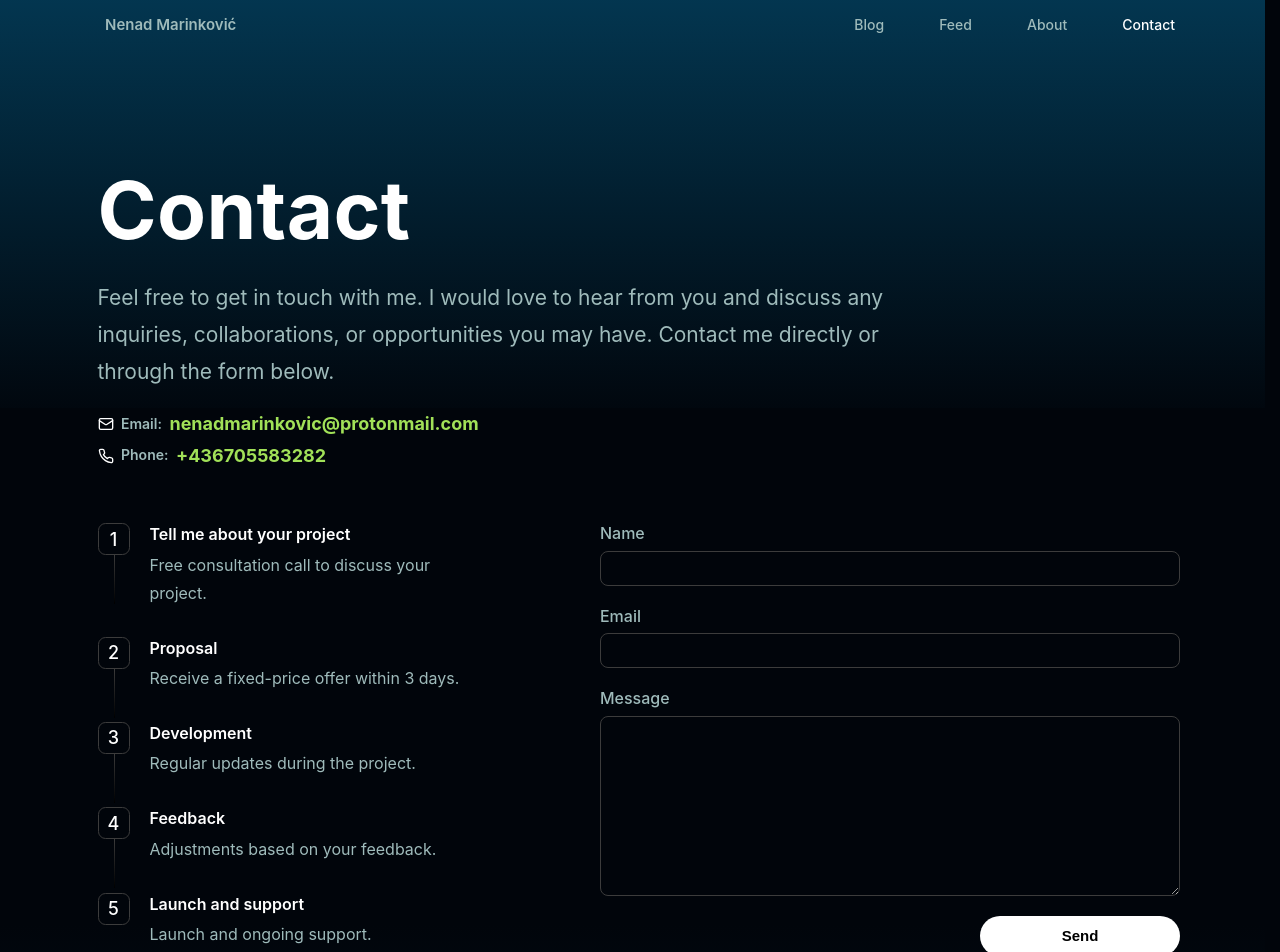
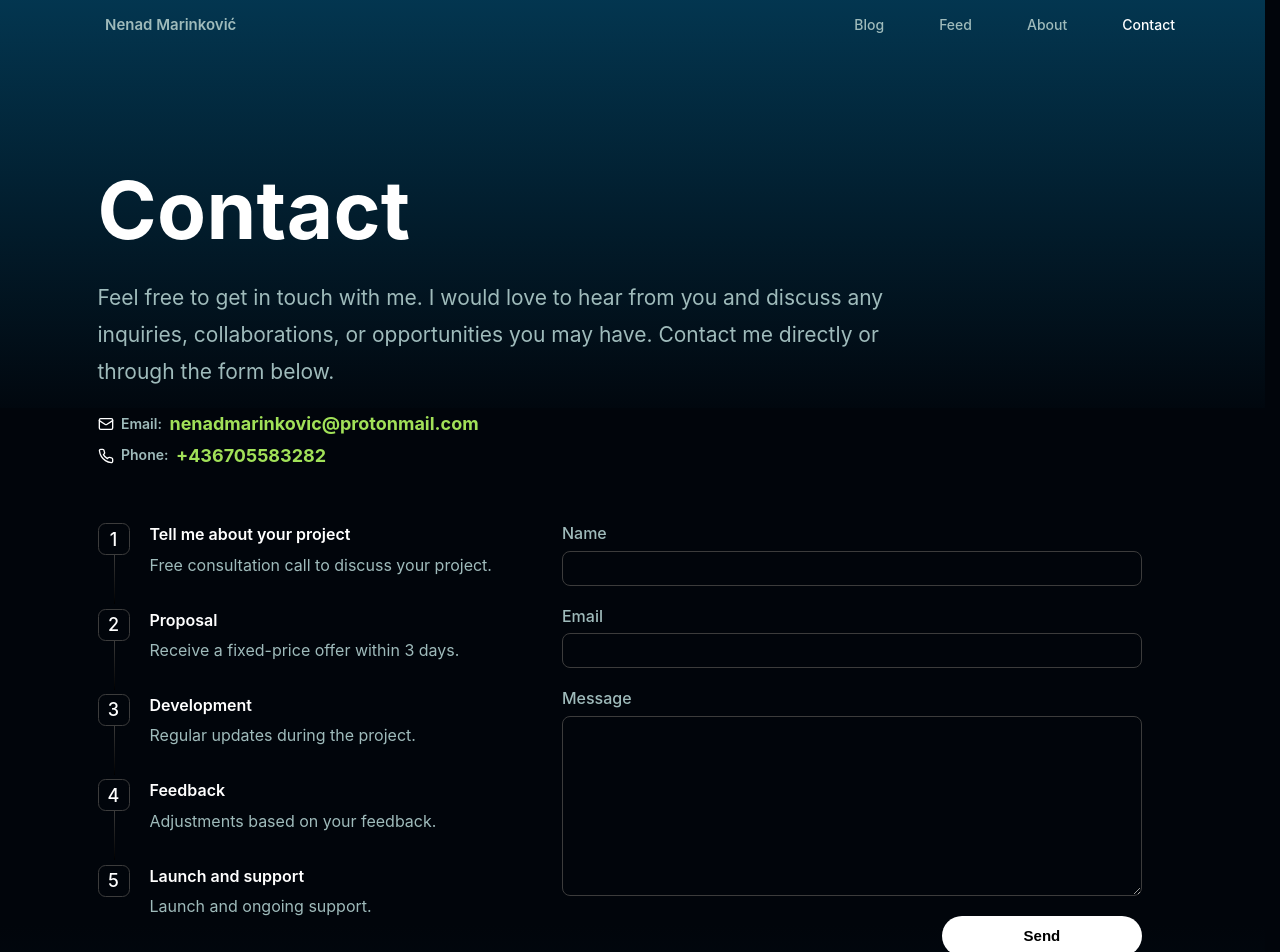
Before and after one commit to nenadmarinkovic/home, a Next.js app: page /contact in a window 1280 px wide. Shown: the top 952 px of the page. Built offline with nearby package versions, Linux system fonts and the light colour scheme; no server answers.

Commit message:
fix layout on about and contact

```diff
--- a/app/about/page.tsx
+++ b/app/about/page.tsx
@@ -20,7 +20,7 @@ export default function About() {
         />
         <section className={styles.contentContainer}>
           <Container>
-            <div className={styles.contentFlex}>
+            <div className={styles.aboutFlex}>
               <div className={styles.contentList}>
                 <div className={styles.photoContainer}>
                   <Image
--- a/app/contact/page.tsx
+++ b/app/contact/page.tsx
@@ -75,7 +75,7 @@ export default function Contact() {
                 </a>
               </span>
             </div>
-            <div className={styles.contentFlex}>
+            <div className={styles.contactFlex}>
               <FormProcess
                 steps={[
                   {
--- a/styles/components/FormProcess.module.css
+++ b/styles/components/FormProcess.module.css
@@ -8,10 +8,7 @@
   flex-direction: column;
   gap: 5px;
   margin-right: 70px;
-  @media screen and (max-width: 1200px) {
-    flex-direction: row;
-    flex-wrap: wrap;
-  }
+
   @media screen and (max-width: 1024px) {
     position: relative;
     margin-top: 0px;
--- a/styles/components/Header.module.css
+++ b/styles/components/Header.module.css
@@ -5,7 +5,9 @@
   top: 0;
   background: transparent;
   color: var(--color-white);
-  transition: opacity 0.3s ease-in-out, transform 0.3s ease-in-out;
+  transition:
+    opacity 0.3s ease-in-out,
+    transform 0.3s ease-in-out;
   z-index: 5;
 
   @media screen and (max-width: 560px) {
@@ -106,12 +108,12 @@
   width: 50%;
   height: 100%;
   background: var(--color-muted);
-  z-index: 9;
   border-left: 0.5px solid var(--color-dimmed);
   display: flex;
   justify-content: start;
   padding: 80px 34px 20px 34px;
   animation: slide 0.25s ease;
+  z-index: 99;
 
   @media screen and (max-width: 560px) {
     width: 70%;
--- a/styles/components/Spotify.module.css
+++ b/styles/components/Spotify.module.css
@@ -12,7 +12,7 @@
   gap: 20px;
   padding: 0 10px 0 0;
   margin: 20px;
-  z-index: 99;
+  z-index: 98;
   border: 0.5px solid var(--color-dimmed);
   border-radius: 10px;
 }
--- a/styles/pages/layout.module.css
+++ b/styles/pages/layout.module.css
@@ -431,3 +431,22 @@
   flex-grow: 1;
   min-width: 0;
 }
+
+.contactFlex {
+  display: flex;
+  justify-content: space-between;
+
+  @media screen and (max-width: 1024px) {
+    flex-direction: column-reverse;
+  }
+}
+
+.aboutFlex {
+  display: flex;
+  justify-content: space-between;
+
+  @media screen and (max-width: 1024px) {
+    flex-direction: column;
+    gap: 0;
+  }
+}
```
